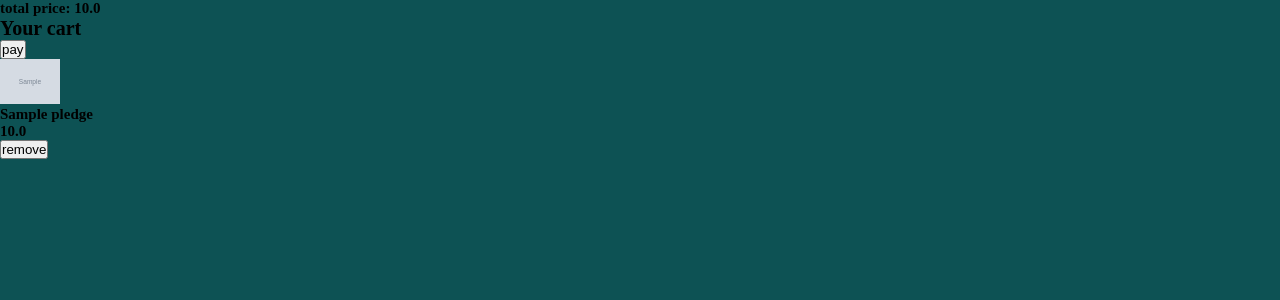
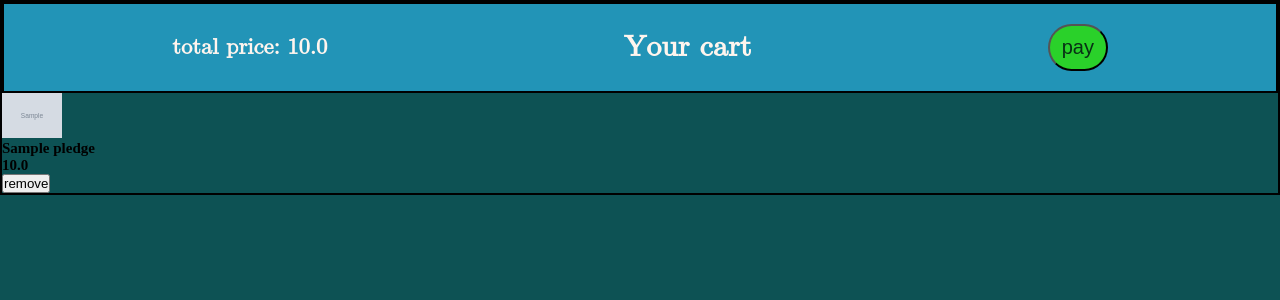
Before and after one commit to LuisJZ2004/clothestore, a Django app: page /cart/ in a window 1280 px wide. Shown: the part 106-406 px from the top of the page. Run offline with Django 4.2, Linux system fonts and the light colour scheme; a user stored in the database is signed in; tables that the repository leaves empty hold one stand-in row (values such as "Sample post"); grey boxes marked "Sample" are stand-in pictures.

Commit message:
styles for header in the cart template

```diff
--- /dev/null
+++ b/clothestore/cart/static/cart/css/cart_1.css
@@ -0,0 +1,26 @@
+main {
+    border: 2px solid black;
+}
+
+.cart-header {
+    border: 2px solid black;
+    padding: 20px;
+    display: flex;
+    justify-content: space-around;
+    align-items: center;
+    flex-direction: row;
+    font-size: 1.5rem;
+    font-family: math;
+    color: seashell;
+    background-color: #2294b7;
+}
+
+.cart-header button {
+    padding: 10px;
+    width: 60px;
+    background-color: #2ad12a;
+    border-radius: 50px;
+    color: rgb(8, 48, 21);
+    font-size: 2.0rem;
+    font-family: Arial, Helvetica, sans-serif;
+}
--- a/clothestore/cart/templates/cart/cart.html
+++ b/clothestore/cart/templates/cart/cart.html
@@ -1,7 +1,7 @@
 {% extends '../home/base_layout.html' %}
 {% load static %}
 {% block styles %}
-
+<link rel="stylesheet" href="{% static 'cart/css/cart_1.css' %}" type="text/css">
 {% endblock styles %}
 
 
```
